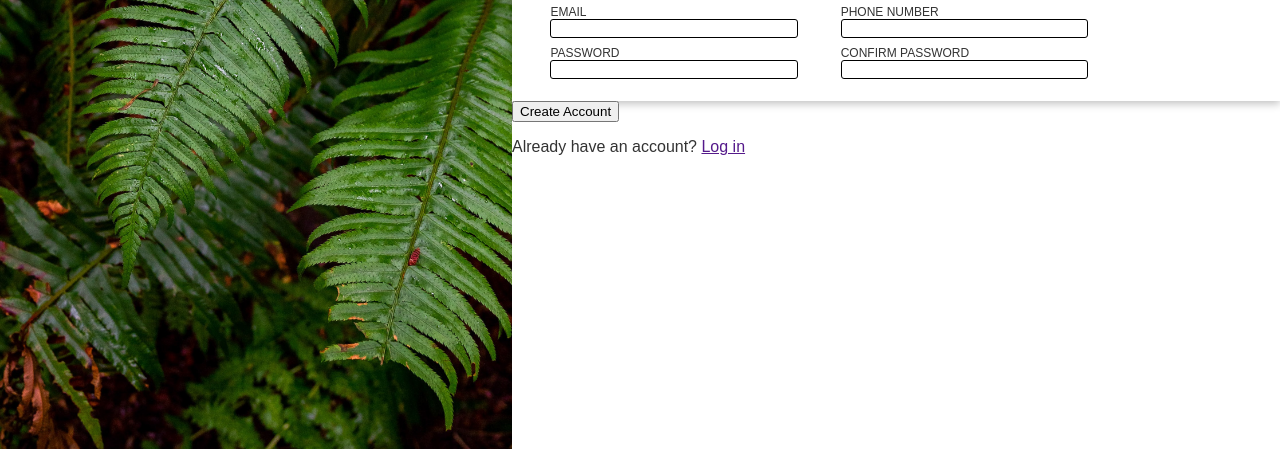
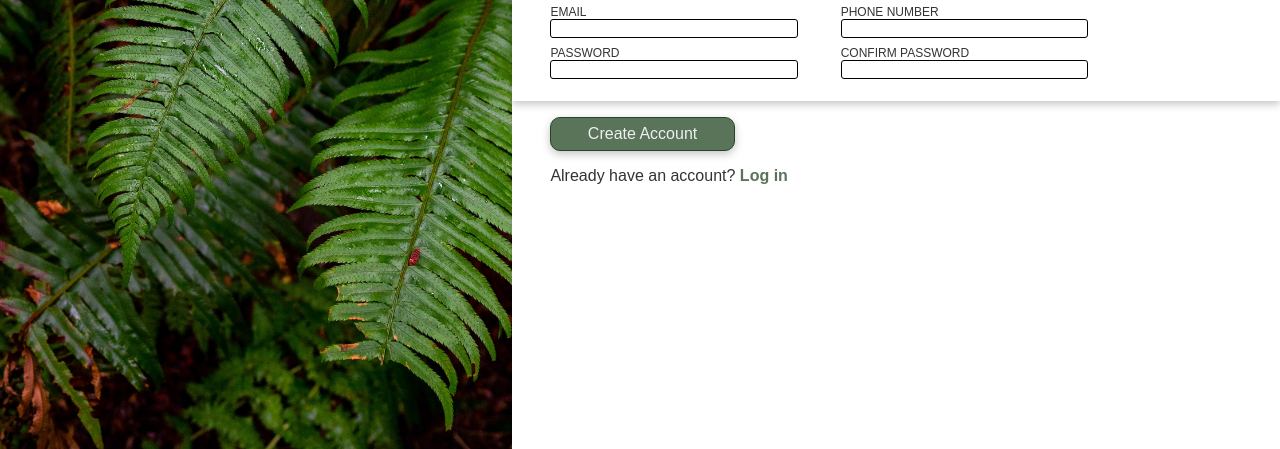
Before and after one commit to lj140542/odin-sign-up-form, a plain HTML site: page index.html in a window 1280 px wide. Shown: the part 351-800 px from the top of the page. Drawn offline with Linux system fonts and the light colour scheme.

Commit message:
Implements the style of the "content" bottom part.

```diff
--- a/index.css
+++ b/index.css
@@ -75,3 +75,23 @@ input:focus {
 input:invalid {
     border: solid 0.5px rgb(120, 0, 0);
 }
+
+#bottom {
+    padding: 2% 0% 0% 5%;
+}
+
+button {
+    font-size: 1em;
+    color: #EFEFEF;
+    background-color: rgb(89, 116, 89);
+    padding: 1% 5% 1% 5%;
+    border: solid 0.5px rgb(42, 68, 42);
+    box-shadow: rgb(0 0 0 / 24%) 0px 3px 8px;
+    border-radius: 10px;
+}
+
+a {
+    font-weight: bold;
+    text-decoration: none;
+    color: rgb(89, 116, 89);
+}
```
